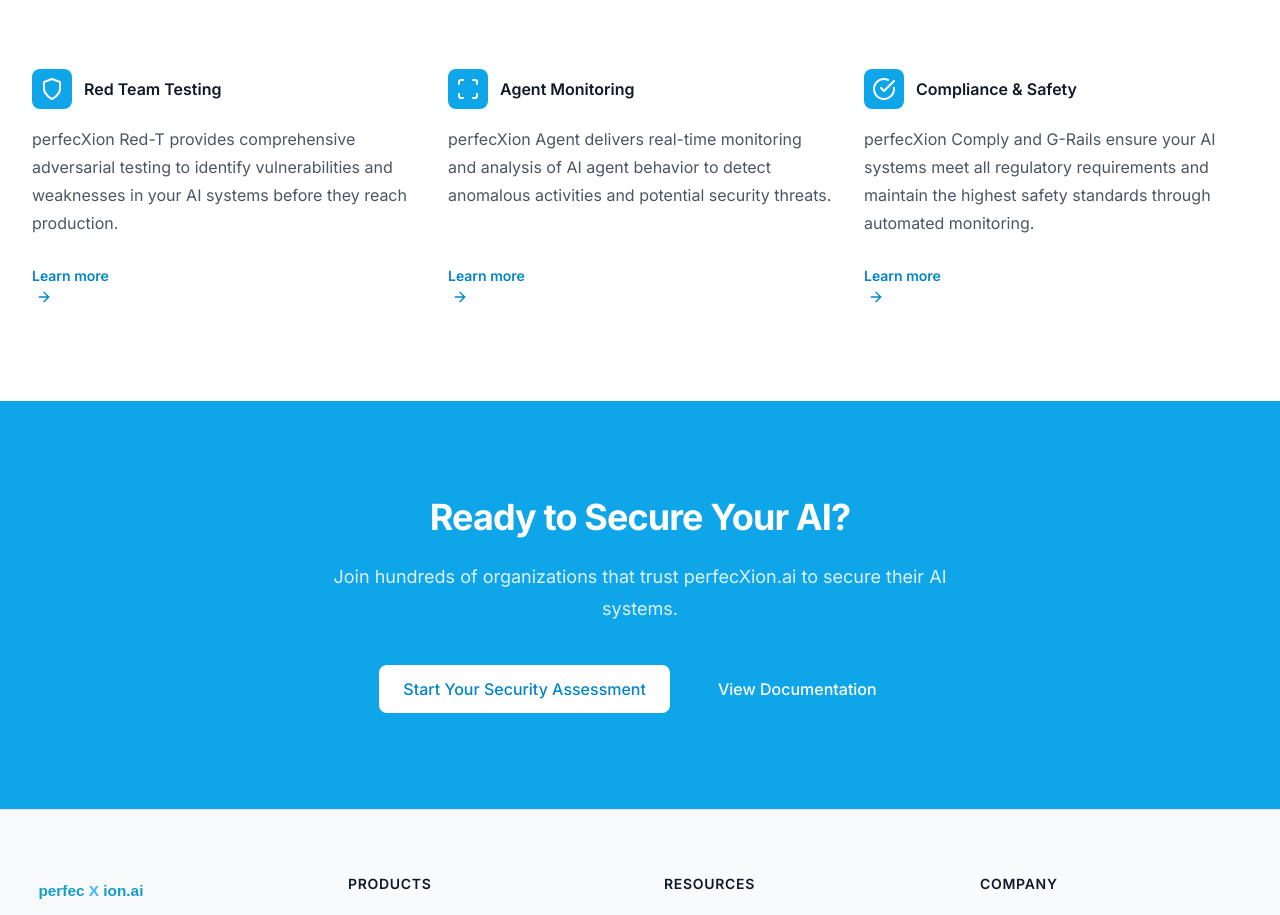
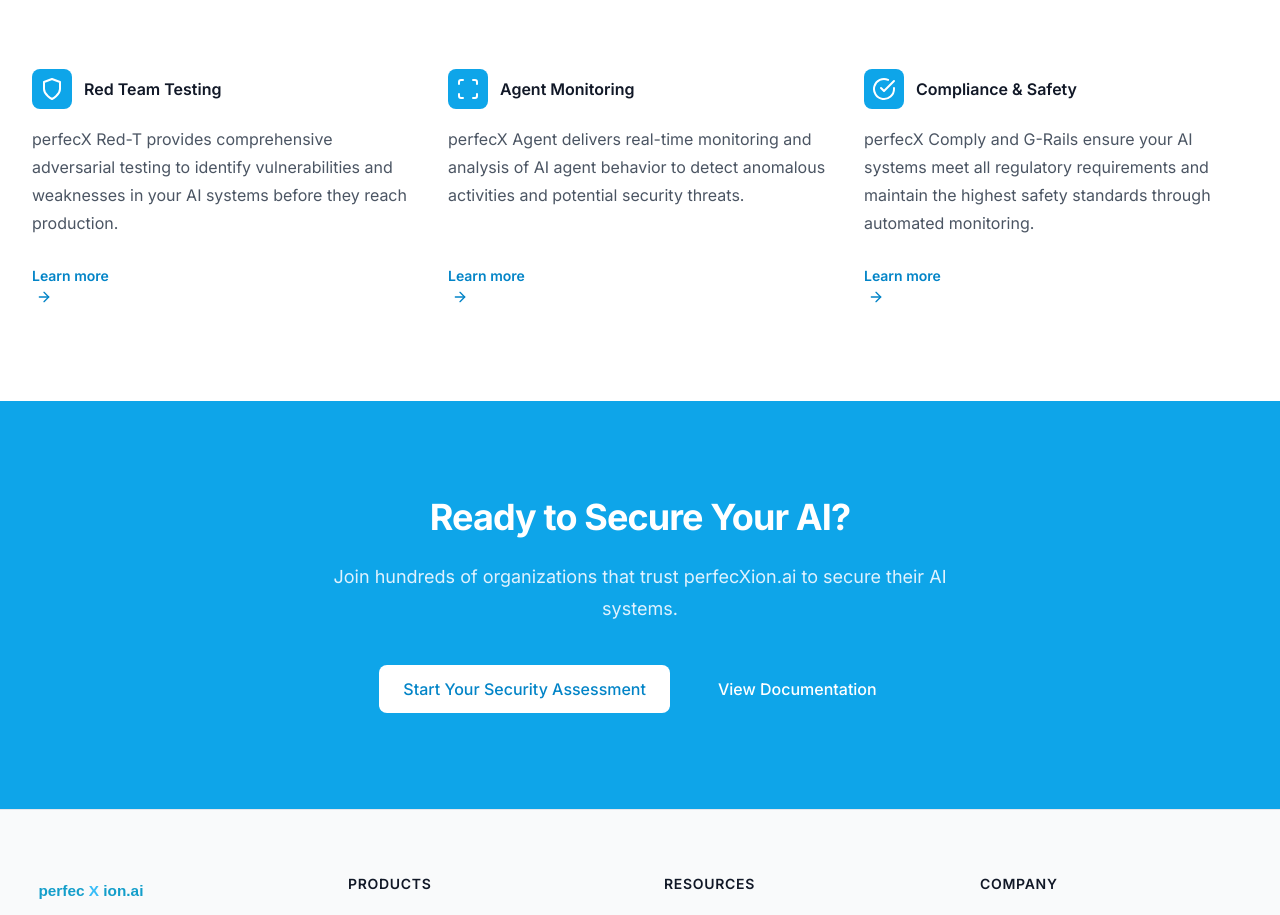
Before and after one commit to perfecxion-ai/perfecxion-site, a Next.js app: page / in a window 1280 px wide. Shown: the part 1580-2495 px from the top of the page. Built offline with nearby package versions, Linux system fonts and the light colour scheme.

Commit message:
Fix homepage button layout, update product names to perfecX, and adjust products page grid to 3 columns

```diff
--- a/app/page.tsx
+++ b/app/page.tsx
@@ -31,7 +31,7 @@
             </p>
             <div className="mt-10 flex items-center gap-x-6">
               <Link href="/products" className="btn-primary">
-                Explore Products <ArrowRight className="ml-2 h-4 w-4" />
+                Explore Products<ArrowRight className="ml-2 h-4 w-4" />
               </Link>
               <Link href="/learn" className="btn-ghost">
                 Learn more <ArrowRight className="ml-2 h-4 w-4" />
@@ -111,7 +111,7 @@
                 </dt>
                 <dd className="mt-4 flex flex-auto flex-col text-base leading-7 text-gray-600 dark:text-gray-300">
                   <p className="flex-auto">
-                    perfecXion Red-T provides comprehensive adversarial testing to identify vulnerabilities
+                    perfecX Red-T provides comprehensive adversarial testing to identify vulnerabilities
                     and weaknesses in your AI systems before they reach production.
                   </p>
                   <p className="mt-6">
@@ -131,7 +131,7 @@
                 </dt>
                 <dd className="mt-4 flex flex-auto flex-col text-base leading-7 text-gray-600 dark:text-gray-300">
                   <p className="flex-auto">
-                    perfecXion Agent delivers real-time monitoring and analysis of AI agent behavior
+                    perfecX Agent delivers real-time monitoring and analysis of AI agent behavior
                     to detect anomalous activities and potential security threats.
                   </p>
                   <p className="mt-6">
@@ -151,7 +151,7 @@
                 </dt>
                 <dd className="mt-4 flex flex-auto flex-col text-base leading-7 text-gray-600 dark:text-gray-300">
                   <p className="flex-auto">
-                    perfecXion Comply and G-Rails ensure your AI systems meet all regulatory requirements
+                    perfecX Comply and G-Rails ensure your AI systems meet all regulatory requirements
                     and maintain the highest safety standards through automated monitoring.
                   </p>
                   <p className="mt-6">
--- a/app/products/page.tsx
+++ b/app/products/page.tsx
@@ -36,7 +36,7 @@
             </h2>
             <div className="flex-1 h-px bg-gray-200 dark:bg-gray-700"></div>
           </div>
-          <div className="grid grid-cols-1 md:grid-cols-2 lg:grid-cols-3 xl:grid-cols-4 gap-8">
+          <div className="grid grid-cols-1 md:grid-cols-2 lg:grid-cols-3 gap-8">
             {products.map((product) => (
               <div key={product.id} className="animate-slide-up">
                 <ProductCard product={product} />
```
